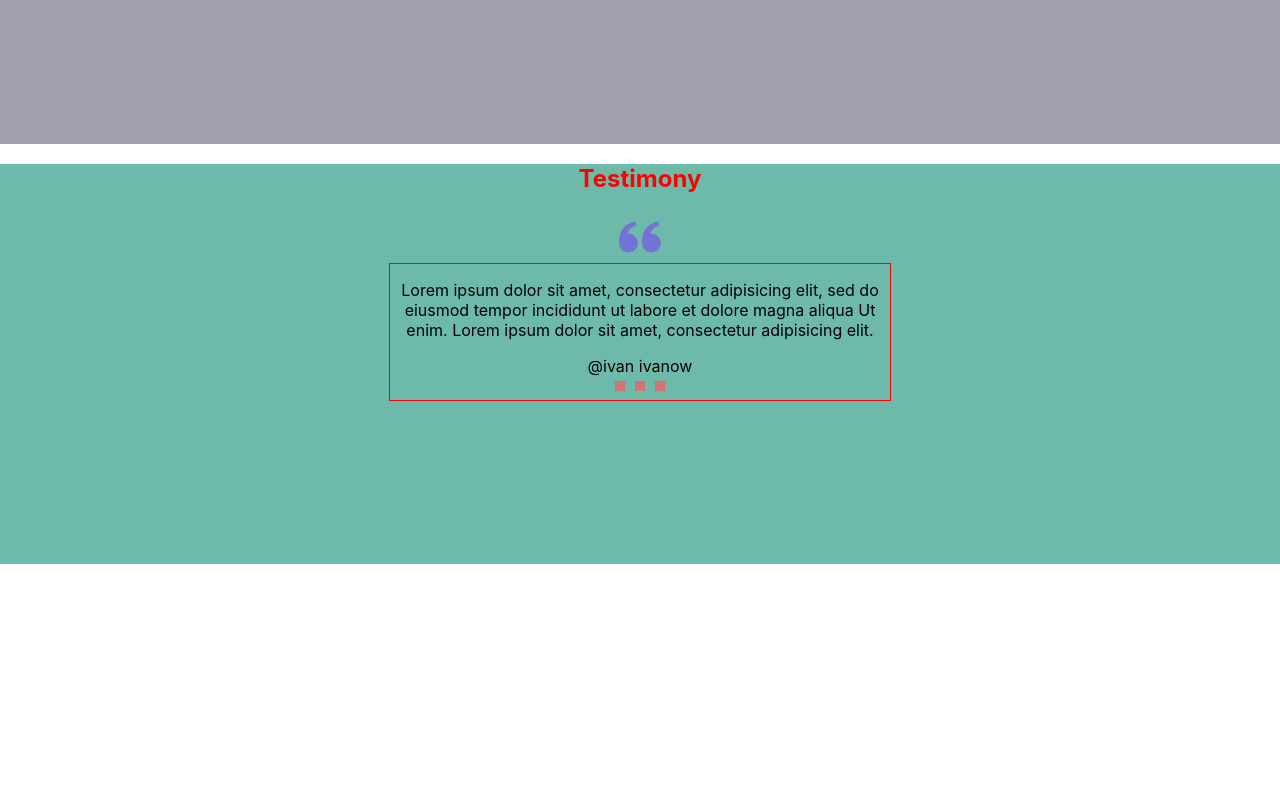
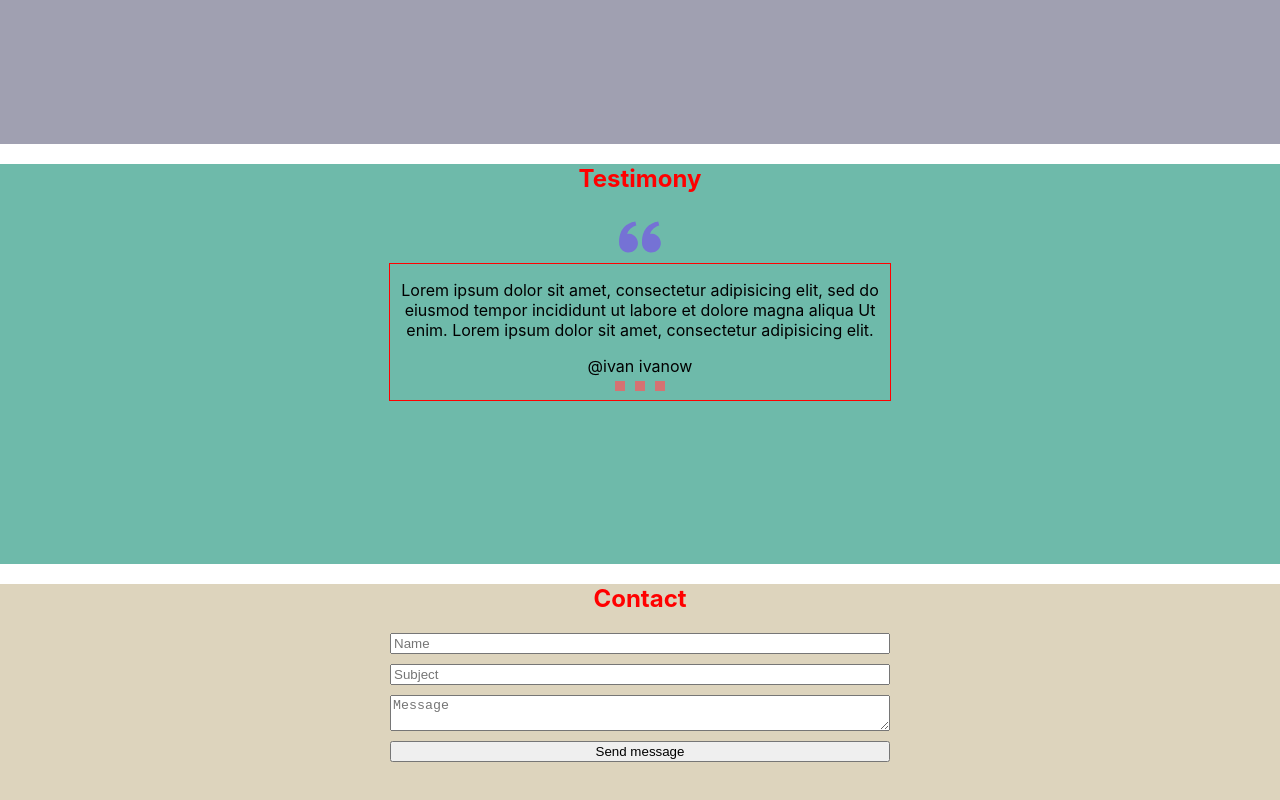
Before and after one commit to EvgeniyElisov/First-Portfolio, a React app: page / in a window 1280 px wide. Shown: the part 2350-3150 px from the top of the page. Before the commit the page ends 2914 px from the top, so only its background shows below. Built offline with nearby package versions, Linux system fonts and the light colour scheme.

Commit message:
contacts structure done

```diff
--- a/src/App.tsx
+++ b/src/App.tsx
@@ -1,5 +1,6 @@
 import "./App.css";
 import { Header } from "./layout/header/Header";
+import { Contact } from "./layout/sections/contacts/Contact";
 import { Main } from "./layout/sections/main/Main";
 import { Skills } from "./layout/sections/skills/Skills";
 import { Testimony } from "./layout/sections/testimony/Testimony";
@@ -13,6 +14,7 @@
       <Skills />
       <Works />
       <Testimony />
+      <Contact />
     </div>
   );
 }
--- /dev/null
+++ b/src/components/Button.tsx
@@ -0,0 +1,3 @@
+import styled from "styled-components";
+
+export const Button = styled.button``;
--- a/src/components/slider/Slider.tsx
+++ b/src/components/slider/Slider.tsx
@@ -40,7 +40,7 @@
 
 const Name = styled.span``;
 
-const Pagination = styled.span`
+const Pagination = styled.div`
   span {
     display: inline-block;
     width: 10px;
--- /dev/null
+++ b/src/layout/sections/contacts/Contact.tsx
@@ -0,0 +1,33 @@
+import styled from "styled-components";
+import { SectionTitle } from "../../../components/SectionTitle";
+import { Button } from "../../../components/Button";
+
+export const Contact = () => {
+  return (
+    <StyledContacts>
+      <SectionTitle>Contact</SectionTitle>
+      <StyledForm>
+        <Field placeholder={"Name"} />
+        <Field placeholder={"Subject"} />
+        <Field as={"textarea"} placeholder={"Message"} />
+        <Button type="submit">Send message</Button>
+      </StyledForm>
+    </StyledContacts>
+  );
+};
+
+const StyledContacts = styled.section`
+  min-height: 50vh;
+  background-color: #ddd4bd;
+`;
+
+const StyledForm = styled.form`
+  max-width: 500px;
+  width: 100%;
+  display: flex;
+  flex-direction: column;
+  gap: 10px;
+  margin: 0 auto;
+`;
+
+const Field = styled.input``;
```
